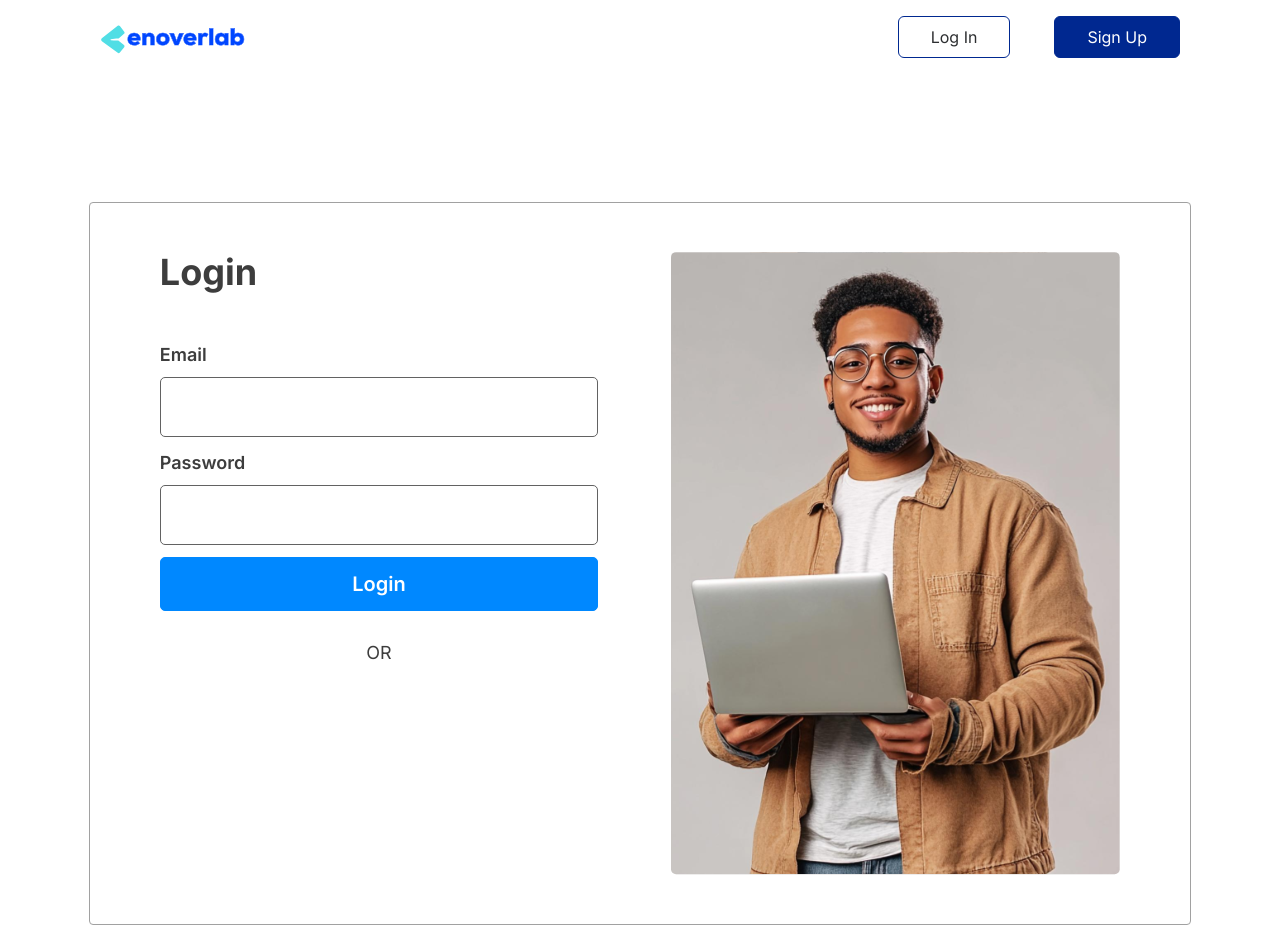
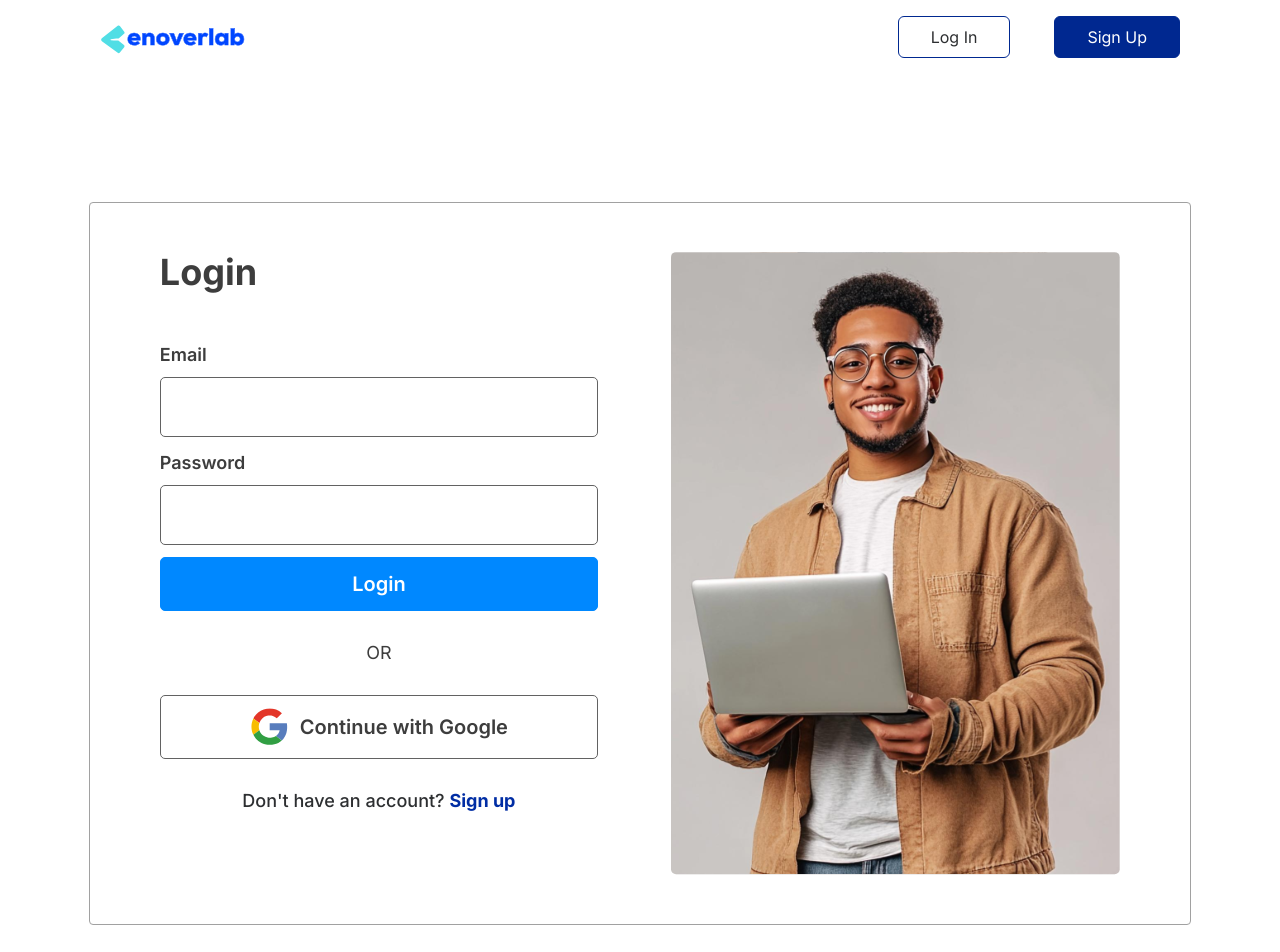
Before and after one commit to oladee/enoverlab-shortcourses, a React (Vite) app: page /auth/login in a window 1280 px wide. Shown: the top 952 px of the page. Built offline with nearby package versions, Linux system fonts and the light colour scheme.

Commit message:
almost done for now

```diff
--- a/src/components/Auth/AuthForm.tsx
+++ b/src/components/Auth/AuthForm.tsx
@@ -1,4 +1,4 @@
-import {  useNavigate, useParams } from "react-router-dom"
+import {  Link, useNavigate, useParams } from "react-router-dom"
 import { Formik, Form, ErrorMessage, Field } from "formik"
 import * as Yup from 'yup'
 import { useEffect, useState } from "react"
@@ -9,7 +9,6 @@ const AuthForm = () => {
     const [login, setLogin] = useState(false)
     const [signup, setSignup] = useState(false)
     const {authroute} = useParams()
-    console.log(authroute)
     const navigate = useNavigate()
     useEffect(()=>{
     if((authroute === 'login') || (authroute === 'signup')){
@@ -79,6 +78,19 @@ const AuthForm = () => {
             <p className="text-center my-7 text-lg text-black-200">
               OR
             </p>
+            <button className="flex items-center w-full gap-3 justify-center font-semibold text-black-200 text-xl border border-[#626262] rounded-[5px] py-3 transition-all duration-500 hover:bg-slate-400 hover:text-white">
+              <img src={googleIcon} alt="" />
+              Continue with Google
+            </button>
+            <p className="text-center text-lg font-medium text-black-100 mt-7">
+            Don't have an account? <Link to="/auth/signup"  className="font-bold text-[#002DA4]">{signup ? 'Log in' : 'Sign up'} </Link>
+            </p>
+            {
+              signup &&
+              <p className="text-center text-lg font-medium text-black-100 mt-7">
+              Already have an account? <Link to= "/auth/login" className="font-bold text-[#002DA4]">Log in</Link>
+              </p>
+            }
           </div>
         </Form>
       </Formik>
```
